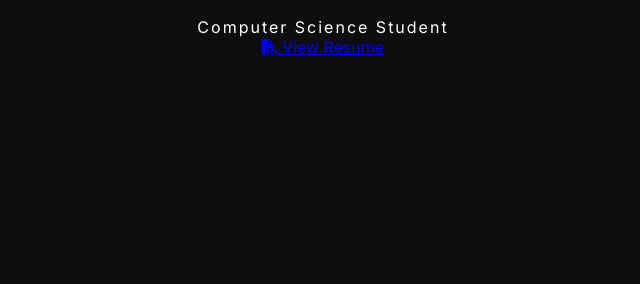
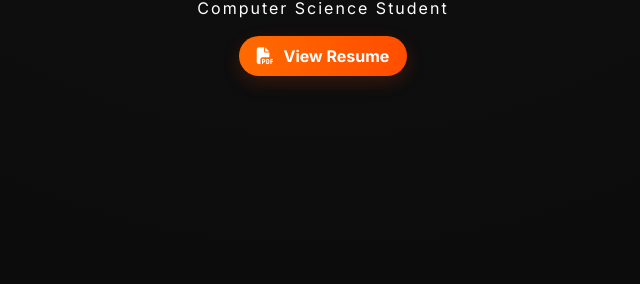
Before and after one commit to antonpatricio/antonpatricio.github.io, a plain HTML site: page index.html in a window 1280 px wide. Shown: the part 516-800 px from the top of the page, without its empty margins (317-957 px from the left). Drawn offline with Linux system fonts and the light colour scheme.

Commit message:
Refactor styles.css with new layout and styles

```diff
--- a/styles.css
+++ b/styles.css
@@ -95,6 +95,40 @@ body {
 .role {
   margin-top: 20px;
   letter-spacing: 2px;
+}
+
+.hero-actions {
+  margin-top: 18px;
+}
+
+.resume-btn {
+  display: inline-flex;
+  gap: 10px;
+  align-items: center;
+  background: linear-gradient(90deg,#ff6a00,#ff4d00);
+  color: #fff;
+  padding: 10px 18px;
+  border-radius: 999px;
+  text-decoration: none;
+  font-weight: 700;
+  box-shadow: 0 6px 18px rgba(255,77,0,0.18);
+  transition: transform .15s ease, box-shadow .15s ease;
+}
+
+.resume-btn i {
+  font-size: 1.05rem;
+}
+
+.resume-btn:hover {
+  transform: translateY(-4px);
+  box-shadow: 0 10px 30px rgba(255,77,0,0.28);
+}
+
+@media (max-width: 480px) {
+  .resume-btn {
+    width: 90%;
+    justify-content: center;
+  }
 }
 
 /* PROJECTS */
```
